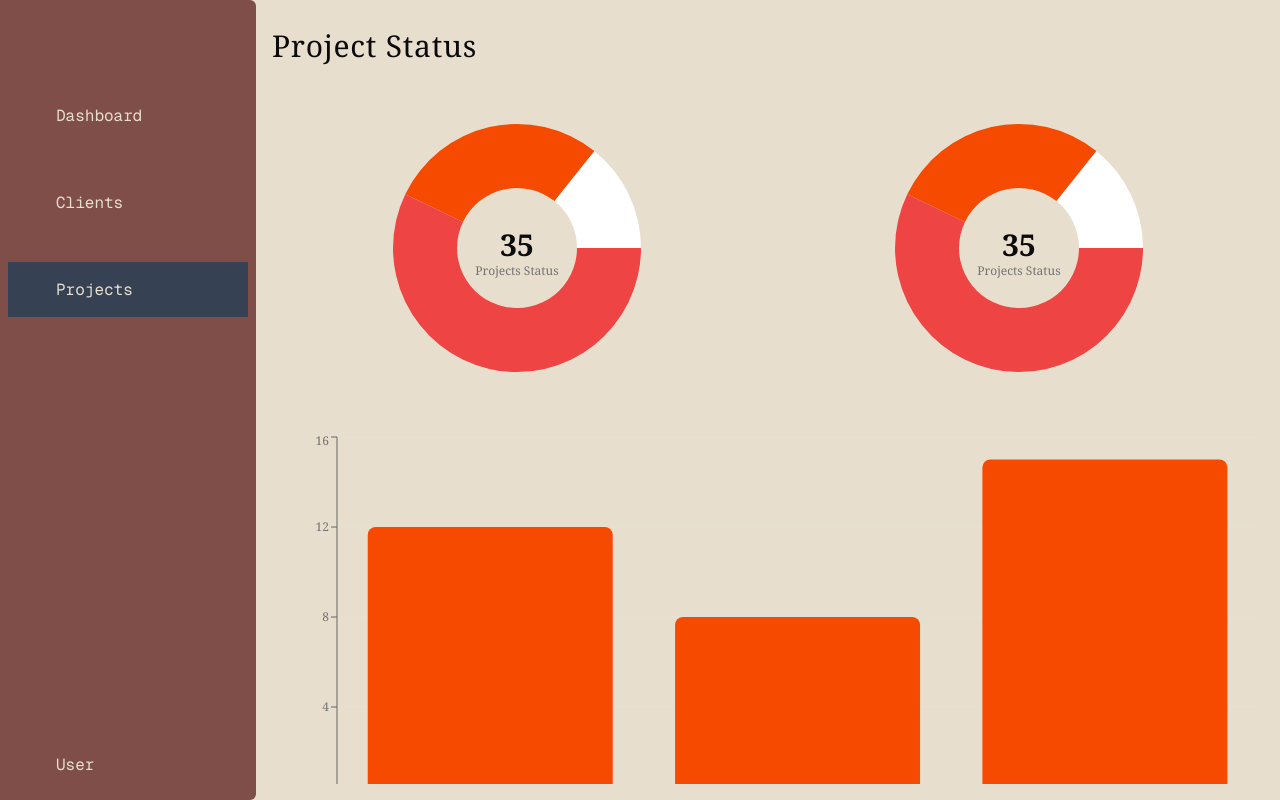
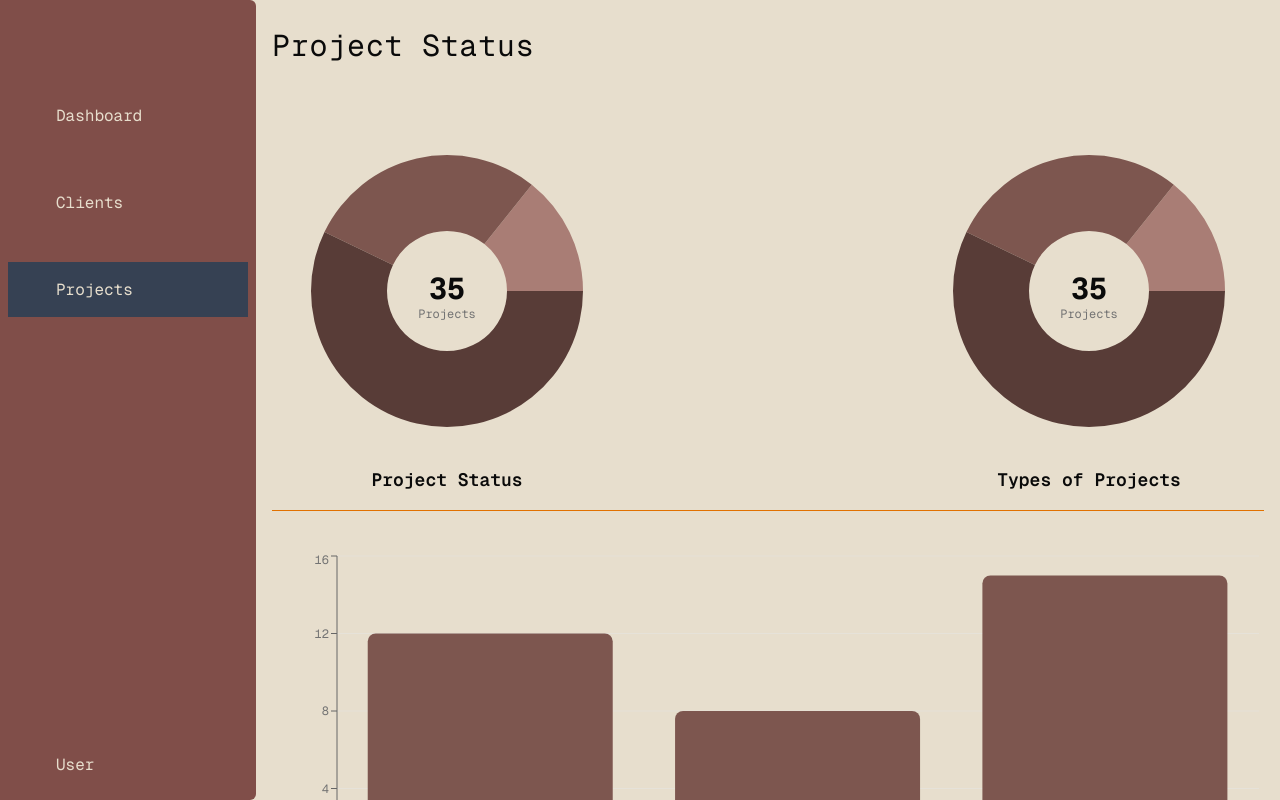
Before and after one commit to Ahishekoza/Project_Management, a Next.js app: page /projects in a window 1280 px wide. Built offline with nearby package versions, Linux system fonts and the light colour scheme; some icons are missing.

Commit message:
Charts alignment fixed

```diff
--- a/package.json
+++ b/package.json
@@ -10,6 +10,7 @@
   },
   "dependencies": {
     "@deemlol/next-icons": "^0.1.9",
+    "@radix-ui/react-separator": "^1.1.7",
     "@radix-ui/react-slot": "^1.2.3",
     "@radix-ui/react-tooltip": "^1.2.7",
     "@tanstack/react-table": "^8.21.3",
--- a/src/app/(with-sidebar)/(admin)/dashboard/page.js
+++ b/src/app/(with-sidebar)/(admin)/dashboard/page.js
@@ -7,11 +7,11 @@ import { DataTable } from "@/components/dataTable";
 export default function Dashboard() {
 
   return (
-    <div className="w-full">
+    <>
 
       <p className="text-3xl  tracking-wide py-3 ">Ongoing Projects</p>
       <DataTable columns={columns} data={projects} />{" "}
       {/* Changed data to projects */}
-    </div>
+    </>
   );
 }
--- a/src/app/(with-sidebar)/(admin)/projects/page.js
+++ b/src/app/(with-sidebar)/(admin)/projects/page.js
@@ -1,22 +1,70 @@
-"use client"
+"use client";
 
 import BarChartComp from "@/components/projectPageComp/barchart";
 import PieChartComp from "@/components/projectPageComp/piechart";
+import { Separator } from "@/components/ui/separator";
 
 export default function Project() {
   return (
-    <div className="w-full h-full overflow-hidden ">
-      {/* Heading */}
+    // <div className=" h-full  bg-red-500">
+    //   {/* Heading */}
+    //   <p className="text-3xl tracking-wide py-3">Project Status</p>
+
+    //   {/* Grid Container */}
+    //   {/* <div className="grid grid-cols-1 sm:grid-cols-2 md:grid-cols-1 h-full overflow-hidden  ">
+    //     <div className="flex flex-col items-center justify-center md:flex-row gap-3">
+    //       <PieChartComp/>
+    //       <PieChartComp/>
+    //     </div>
+    //     <div className="xl:flex xl:justify-center xl:items-center h-full w-full">
+    //       <BarChartComp/>
+    //     </div>
+    //   </div> */}
+
+    //   <div className="flex flex-row md:flex-col h-full p-2 gap-2">
+    //     <div className="flex flex-col md:flex-row items-center h-full justify-center gap-2">
+    //       <div className="h-full w-full bg-yellow-200">1</div>
+    //       <div className="h-full w-full bg-yellow-200">2</div>
+    //     </div>
+    //     <div>
+
+    //     </div>
+    //   </div>
+
+    // </div>
+
+    <div className="font-mono h-full">
       <p className="text-3xl tracking-wide py-3">Project Status</p>
+      <div className=" flex flex-col   gap-4 py-10">
+        {/* Pie Chart Section */}
+        <div className="flex-1 flex flex-col md:flex-row items-center justify-between gap-4">
+          {/* First Pie Chart - Project Status */}
+          <div className="flex flex-col items-center ">
+            <div className="h-[250px] md:h-[300px] lg:h-[350px]">
+              <PieChartComp />
+            </div>
+            <p className="text-lg font-semibold text-center ">Project Status</p>
+          </div>
 
-      {/* Grid Container */}
-      <div className="grid grid-cols-1 sm:grid-cols-2 md:grid-cols-1 h-full overflow-hidden  ">
-        <div className="flex flex-col items-center justify-center md:flex-row gap-3">
-          <PieChartComp/>
-          <PieChartComp/>
+          {/* Radar Chart */}
+          <div className="flex flex-col items-center  ">
+            <div className="h-[250px] md:h-[300px] lg:h-[350px]">
+              <PieChartComp />
+            </div>
+            <p className="text-lg font-semibold text-center">
+              Types of Projects
+            </p>
+          </div>
         </div>
-        <div className="xl:flex xl:justify-center xl:items-center h-full w-full">
-          <BarChartComp/>
+        <Separator className={"bg-amber-600"}/>
+        {/* Bar Chart Section - Completed Projects */}
+        <div className="flex-1 w-full flex flex-col items-center justify-center h-full mt-6">
+          <div className="w-full h-[250px] md:h-[350px] ">
+            <BarChartComp />
+          </div>
+          <p className="text-lg font-semibold text-center">
+            Completed Projects
+          </p>
         </div>
       </div>
     </div>
--- a/src/app/(with-sidebar)/layout.js
+++ b/src/app/(with-sidebar)/layout.js
@@ -1,12 +1,12 @@
 import { NavLinks } from "../../components/navLinks";
-
 
 export default function SideBarLayout({ children }) {
   return (
-    <div className="flex flex-col md:flex-row h-screen ">
-      {/* NavLinks Component */}
+    <div className="flex flex-col md:flex-row h-screen">
       <NavLinks />
-      <div className="w-full md:w-4/5 p-2 md:p-4  font-serif">{children}</div>
+      <div className="w-full md:w-4/5 p-2 md:p-4 h-full overflow-y-auto scroll-smooth font-mono ">
+        {children}
+      </div>
     </div>
   );
 }
--- a/src/app/globals.css
+++ b/src/app/globals.css
@@ -63,9 +63,9 @@
   --border: oklch(0.922 0 0);
   --input: oklch(0.922 0 0);
   --ring: oklch(0.708 0 0);
-  --chart-1: oklch(0.646 0.222 41.116);
-  --chart-2: oklch(0.6 0.118 184.704);
-  --chart-3: oklch(0.398 0.07 227.392);
+  --chart-1: #583C37;
+  --chart-2: #7D564F;
+  --chart-3: #A97D75;
   --chart-4: oklch(0.828 0.189 84.429);
   --chart-5: oklch(0.769 0.188 70.08);
   --sidebar: oklch(0.985 0 0);
--- a/src/app/layout.js
+++ b/src/app/layout.js
@@ -21,7 +21,7 @@ export default function RootLayout({ children }) {
       <body
         className={`${geistSans.variable} ${geistMono.variable} antialiased`}
       >
-        <div>{children}</div>
+        <div className="font-mono">{children}</div>
       </body>
     </html>
   );
--- a/src/components/dataTable.js
+++ b/src/components/dataTable.js
@@ -41,7 +41,7 @@ export const DataTable = ({ columns, data }) => {
   });
 
   return (
-    <div className="container mx-auto py-10">
+    <div className="container mx-auto py-10 ">
       {/* ---Search Input */}
       <div className="mb-4">
         <Input
--- a/src/components/navLinks.js
+++ b/src/components/navLinks.js
@@ -13,7 +13,7 @@ import {
 export const NavLinks = () => {
   const pathname = usePathname();
   return (
-    <div className="bg-[#804E49] font-mono w-full md:w-1/5 rounded-tr-sm rounded-br-sm h-24 md:h-full flex flex-row md:flex-col  gap-4 p-2">
+    <div className="bg-[#804E49] font-mono w-full md:w-1/5 md:rounded-tr-sm md:rounded-br-sm h-24 md:h-full flex flex-row md:flex-col  gap-4 p-2">
       <div className="flex-grow">
         <ul className="h-full flex  flex-row md:flex-col items-center  md:py-20 gap-4 md:gap-8">
           {authNavgations.map((authNav) => {
--- a/src/components/projectPageComp/barchart.js
+++ b/src/components/projectPageComp/barchart.js
@@ -19,13 +19,13 @@ const designerConfig = {
     label: "Total Projects",
     icon: Monitor,
     // A color like 'hsl(220, 98%, 61%)' or 'var(--color-name)'
-    color: "var(--chart-1)",
+    color: "var(--chart-2)",
   },
 };
 
 export default function BarChartComp() {
   return (
-    <ChartContainer className={"xl:h-[400px] md:h-[200px]  w-full"} config={designerConfig}>
+    <ChartContainer className={"h-full w-full"} config={designerConfig}>
       <BarChart accessibilityLayer data={designerData}>
         <CartesianGrid vertical={false} />
         <XAxis
@@ -37,7 +37,7 @@ export default function BarChartComp() {
         <YAxis />
         <ChartTooltip
           cursor={false}
-          content={<ChartTooltipContent hideLabel />}
+          content={<ChartTooltipContent  />}
         />
         <Bar dataKey="total" fill="var(--color-total)" radius={8} />
       </BarChart>
--- a/src/components/projectPageComp/piechart.js
+++ b/src/components/projectPageComp/piechart.js
@@ -14,15 +14,15 @@ const chartConfig = {
   },
   "Not Started": {
     label: "Not Started",
-    color: "#ffffff", // ✅ corrected from #fffff
+    color: "var(--chart-3)", // ✅ corrected from #fffff
   },
   "In Progress": {
     label: "In Progress",
-    color: "var(--chart-1)",
+    color: "var(--chart-2)",
   },
   Completed: {
     label: "Completed",
-    color: "#ef4444",
+    color: "var(--chart-1)",
   },
 };
 
@@ -34,7 +34,7 @@ export default function PieChartComp() {
   return (
     <ChartContainer
       config={chartConfig}
-      className="mx-auto aspect-square xl:h-[320px] md:h-[250px]  w-full"
+      className="mx-auto aspect-square h-full  w-full"
     >
       <PieChart>
         <ChartTooltip
@@ -77,7 +77,7 @@ export default function PieChartComp() {
                       y={(viewBox.cy || 0) + 24}
                       className="fill-muted-foreground"
                     >
-                      Projects Status
+                      Projects
                     </tspan>
                   </text>
                 );
--- /dev/null
+++ b/src/components/ui/separator.jsx
@@ -0,0 +1,27 @@
+"use client"
+
+import * as React from "react"
+import * as SeparatorPrimitive from "@radix-ui/react-separator"
+
+import { cn } from "@/lib/utils"
+
+function Separator({
+  className,
+  orientation = "horizontal",
+  decorative = true,
+  ...props
+}) {
+  return (
+    (<SeparatorPrimitive.Root
+      data-slot="separator"
+      decorative={decorative}
+      orientation={orientation}
+      className={cn(
+        "bg-border shrink-0 data-[orientation=horizontal]:h-px data-[orientation=horizontal]:w-full data-[orientation=vertical]:h-full data-[orientation=vertical]:w-px",
+        className
+      )}
+      {...props} />)
+  );
+}
+
+export { Separator }
```
Also changed, not shown: 1 other file (tests, documents, lock files or other folders).
